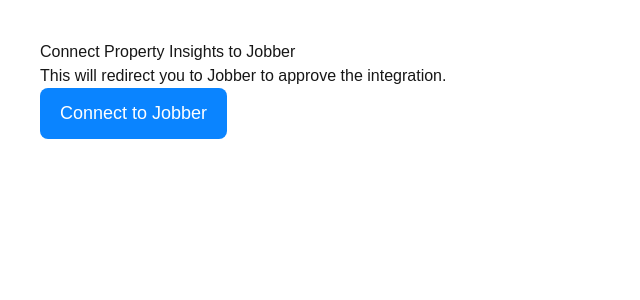
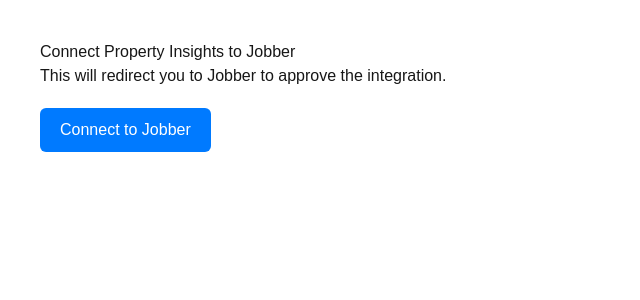
Before and after one commit to 1118Labs/property-insights-next, a Next.js app: page /jobber in a window 1280 px wide. Shown: the top 300 px of the page, without its empty margins (0-640 px from the left). Built offline with nearby package versions, Linux system fonts and the light colour scheme.

Commit message:
Add Jobber connection UI page

```diff
--- a/app/jobber/page.tsx
+++ b/app/jobber/page.tsx
@@ -1,25 +1,26 @@
-// app/jobber/page.tsx
 "use client";
 
 export default function JobberConnectPage() {
-  const handleConnect = () => {
-    window.location.href = "/api/jobber/authorize";
-  };
+  function connect() {
+    window.location.assign("/api/jobber/authorize");
+  }
 
   return (
-    <div style={{ padding: 40 }}>
+    <div style={{ padding: "40px" }}>
       <h1>Connect Property Insights to Jobber</h1>
       <p>This will redirect you to Jobber to approve the integration.</p>
+
       <button
+        onClick={connect}
         style={{
-          padding: "12px 20px",
-          fontSize: 18,
-          borderRadius: 8,
+          padding: "10px 20px",
+          backgroundColor: "#007aff",
+          color: "white",
+          border: "none",
+          borderRadius: "6px",
           cursor: "pointer",
-          background: "#0a84ff",
-          color: "white",
+          marginTop: "20px",
         }}
-        onClick={handleConnect}
       >
         Connect to Jobber
       </button>
```
